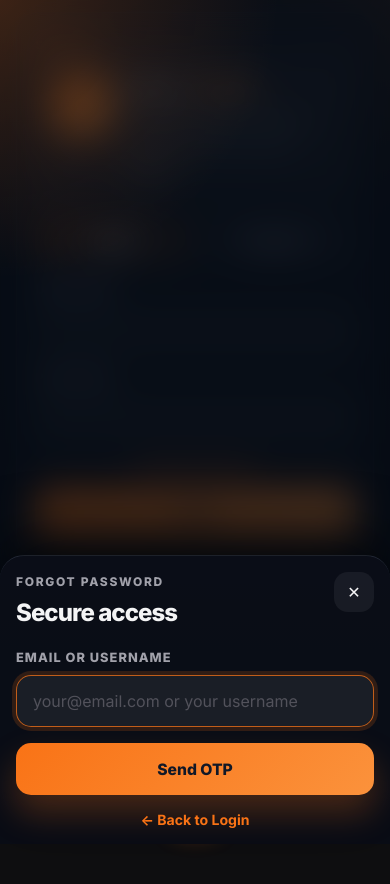
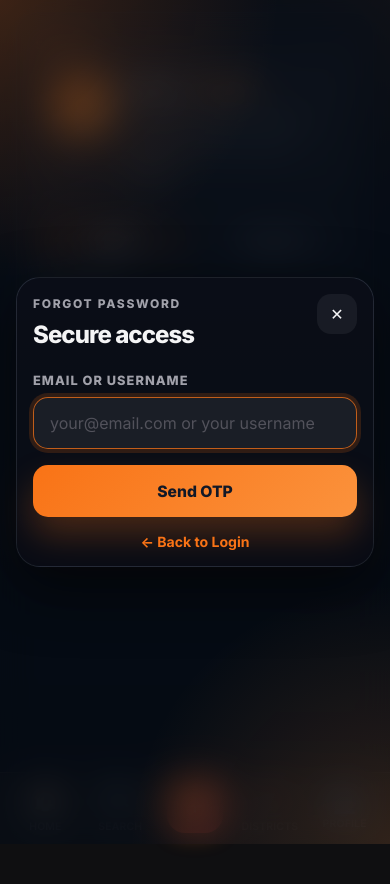
Before and after one commit to man-phan/restaurant-tracker, a React (Vite) app in the folder fe/: page /profile in a window 390 px wide. Both pictures are taken after a click on the button "Forgot password?". Shown: the top 884 px of the page. Built offline with nearby package versions, Linux system fonts and the light colour scheme; no server answers.

Commit message:
Center Forgot Password Popup

```diff
--- a/fe/src/pages/AuthModal.css
+++ b/fe/src/pages/AuthModal.css
@@ -393,19 +393,17 @@
 
 @media (max-width: 640px) {
   .auth-overlay {
-    align-items: end;
-    padding: 0;
+    align-items: center;
+    padding: 1rem;
   }
 
   .auth-modal {
     width: 100%;
     max-width: none;
-    max-height: 100dvh;
-    border-radius: 24px 24px 0 0;
-    border-left: none;
-    border-right: none;
-    border-bottom: none;
-    box-shadow: 0 -20px 60px rgba(0, 0, 0, 0.45);
+    max-height: min(90dvh, 700px);
+    border-radius: 24px;
+    border: 1px solid rgba(255, 255, 255, 0.08);
+    box-shadow: 0 20px 60px rgba(0, 0, 0, 0.6);
   }
 
   .auth-hero {
```
